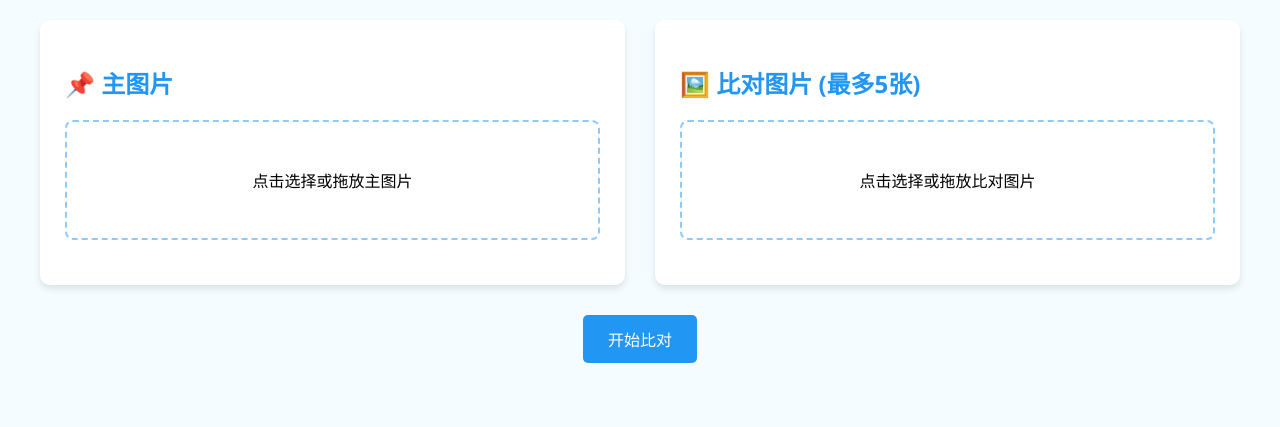
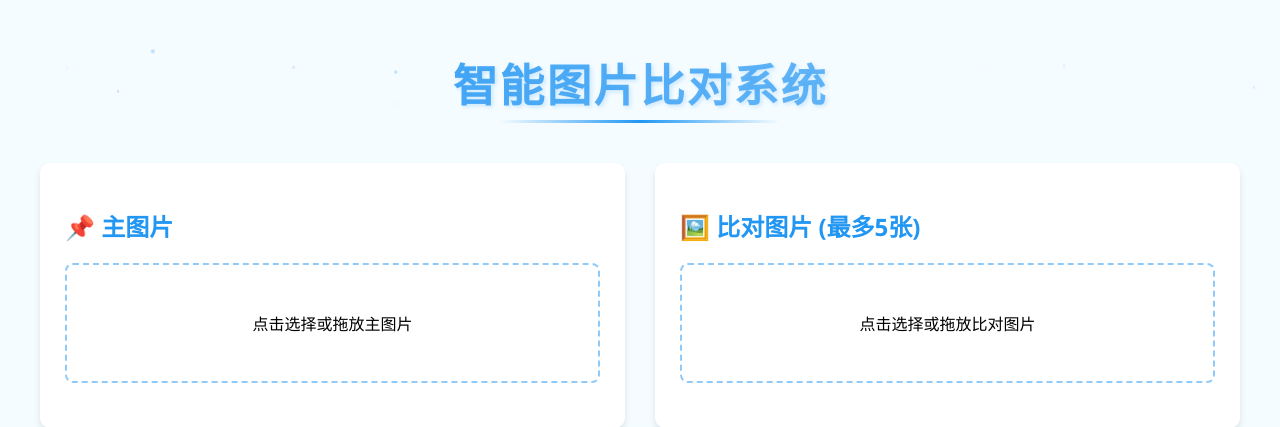
Before and after one commit to COUNSTANTINEXI/Image-similarity-comparison, a Flask app: page / in a window 1280 px wide. Shown: the top 427 px of the page. Run offline with Flask 3, Linux system fonts and the light colour scheme.

Commit message:
保存了网页的更改，修改了启动器，采用静态链接依赖项

```diff
--- a/templates/index.html
+++ b/templates/index.html
@@ -1,9 +1,9 @@
 <!DOCTYPE html>
-<html lang="en">
+<html lang="zh-CN">
 <head>
     <meta charset="UTF-8">
     <meta name="viewport" content="width=device-width, initial-scale=1.0">
-    <title>Image Similarity Comparator</title>
+    <title>智能图片比对系统</title>
     <style>
         :root {
             --primary-blue: #2196F3;
@@ -11,6 +11,66 @@
             --background: #F5FCFF;
         }
 
+        /* 动态标题样式 */
+        .main-title {
+            text-align: center;
+            font-size: 2.8rem;
+            margin: 30px 0 20px;
+            background: linear-gradient(135deg, var(--primary-blue) 0%, var(--secondary-blue) 100%);
+            -webkit-background-clip: text;
+            background-clip: text;
+            color: transparent;
+            letter-spacing: 2px;
+            text-shadow: 2px 2px 4px rgba(33, 150, 243, 0.2);
+            animation: titleEntrance 1s cubic-bezier(0.4, 0, 0.2, 1) both;
+            position: relative;
+            font-family: 'Microsoft YaHei', 'Segoe UI', sans-serif;
+        }
+
+        .title-line {
+            width: 0;
+            height: 3px;
+            background: linear-gradient(90deg,
+                rgba(33, 150, 243, 0) 0%,
+                var(--primary-blue) 50%,
+                rgba(33, 150, 243, 0) 100%);
+            margin: -15px auto 40px;
+            animation: lineExpand 1.2s cubic-bezier(0.4, 0, 0.2, 1) forwards;
+            animation-delay: 0.3s;
+        }
+
+        @keyframes titleEntrance {
+            0% { opacity: 0; transform: translateY(-30px); }
+            100% { opacity: 1; transform: translateY(0); }
+        }
+
+        @keyframes lineExpand {
+            0% { width: 0; }
+            100% { width: 280px; }
+        }
+
+        .particles {
+            position: absolute;
+            width: 100%;
+            height: 100%;
+            top: 0;
+            left: 0;
+            pointer-events: none;
+        }
+
+        .particle {
+            position: absolute;
+            background: var(--primary-blue);
+            border-radius: 50%;
+            animation: particleFloat 3s infinite;
+        }
+
+        @keyframes particleFloat {
+            0%, 100% { transform: translateY(0) translateX(0); opacity: 0; }
+            50% { transform: translateY(-20px) translateX(10px); opacity: 0.4; }
+        }
+
+        /* 基础样式 */
         body {
             font-family: 'Segoe UI', Tahoma, Geneva, Verdana, sans-serif;
             background: var(--background);
@@ -118,6 +178,18 @@
     </style>
 </head>
 <body>
+    <!-- 动态标题 -->
+    <h1 class="main-title">
+        智能图片比对系统
+        <div class="particles">
+            <div class="particle" style="top: 20%; left: 10%; width: 4px; height: 4px; animation-delay: 0s"></div>
+            <div class="particle" style="top: 60%; left: 90%; width: 3px; height: 3px; animation-delay: 0.5s"></div>
+            <div class="particle" style="top: 80%; left: 30%; width: 5px; height: 5px; animation-delay: 1s"></div>
+        </div>
+    </h1>
+    <div class="title-line"></div>
+
+    <!-- 主要容器 -->
     <div class="container">
         <div class="upload-section">
             <h2>📌 主图片</h2>
@@ -138,18 +210,38 @@
         </div>
     </div>
 
+    <!-- 控制按钮 -->
     <div style="text-align: center; margin-top: 30px;">
         <button onclick="handleCompare()">开始比对</button>
         <div class="loader" id="loader"></div>
     </div>
 
+    <!-- 结果展示 -->
     <div class="result-section" id="resultSection" style="display: none;">
         <h2>🎯 最相似图片</h2>
         <div id="resultContent"></div>
     </div>
 
     <script>
-        // 处理文件选择
+        // 粒子效果初始化
+        function createParticles() {
+            const container = document.querySelector('.particles');
+            for (let i = 0; i < 8; i++) {
+                const particle = document.createElement('div');
+                particle.className = 'particle';
+                particle.style.cssText = `
+                    top: ${Math.random() * 100}%;
+                    left: ${Math.random() * 100}%;
+                    width: ${Math.random() * 3 + 2}px;
+                    height: ${Math.random() * 3 + 2}px;
+                    animation-delay: ${Math.random() * 2}s;
+                `;
+                container.appendChild(particle);
+            }
+        }
+        createParticles();
+
+        // 文件上传处理
         function setupDropZone(dropZoneId, inputId, previewId) {
             const dropZone = document.getElementById(dropZoneId);
             const input = document.getElementById(inputId);
@@ -191,15 +283,15 @@
                     img.src = e.target.result;
                     previewArea.appendChild(img);
                 };
-
                 reader.readAsDataURL(file);
             }
         }
 
-        // 初始化拖放区域
+        // 初始化上传区域
         setupDropZone('mainDropZone', 'mainImage', 'mainPreview');
         setupDropZone('compDropZone', 'compImages', 'compPreview');
 
+        // 比对处理
         async function handleCompare() {
             const mainFile = document.getElementById('mainImage').files[0];
             const compFiles = document.getElementById('compImages').files;
```
Also changed, not shown: 1 other file.
